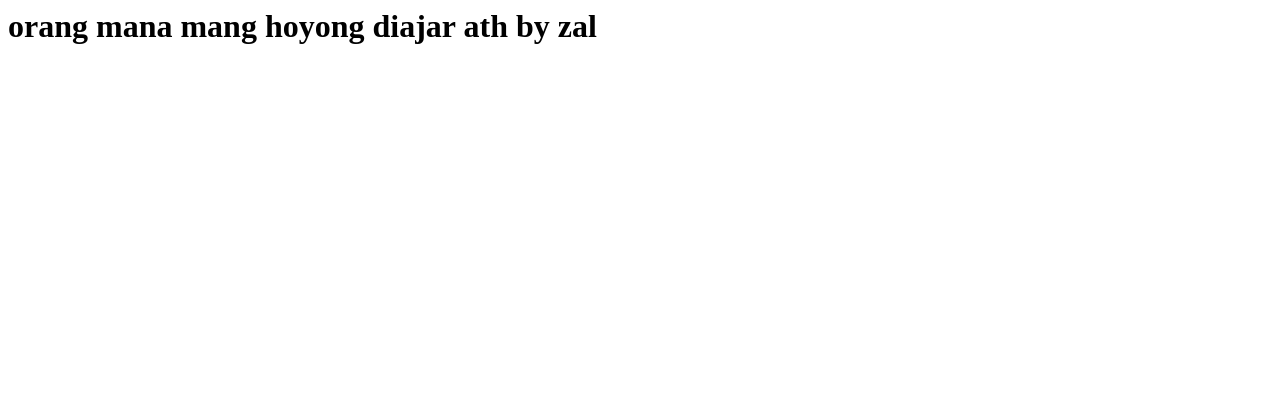
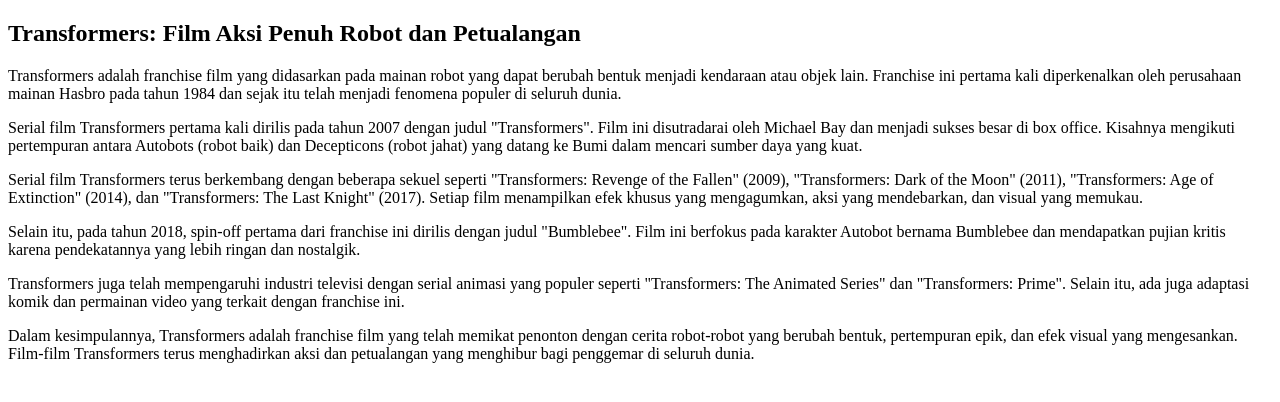
Before and after one commit to ng-docs1/asuasu, a plain HTML site: page index.html in a window 1280 px wide. Drawn offline with Linux system fonts and the light colour scheme.

Commit message:
Update index.html

```diff
--- a/index.html
+++ b/index.html
@@ -1 +1,18 @@
-<h1>orang mana mang hoyong diajar ath by zal</h1>
+<!DOCTYPE html>
+<html>
+<head>
+  <meta name="google-site-verification" content="qgbM_u52NRVT_vNS5GR9mjHovpepFe7SEDyHF272TwM" />
+  <title>Transformers: Film Aksi Penuh Robot dan Petualangan</title>
+</head>
+<body>
+  <article>
+    <h1>Transformers: Film Aksi Penuh Robot dan Petualangan</h1>
+    <p>Transformers adalah franchise film yang didasarkan pada mainan robot yang dapat berubah bentuk menjadi kendaraan atau objek lain. Franchise ini pertama kali diperkenalkan oleh perusahaan mainan Hasbro pada tahun 1984 dan sejak itu telah menjadi fenomena populer di seluruh dunia.</p>
+    <p>Serial film Transformers pertama kali dirilis pada tahun 2007 dengan judul "Transformers". Film ini disutradarai oleh Michael Bay dan menjadi sukses besar di box office. Kisahnya mengikuti pertempuran antara Autobots (robot baik) dan Decepticons (robot jahat) yang datang ke Bumi dalam mencari sumber daya yang kuat.</p>
+    <p>Serial film Transformers terus berkembang dengan beberapa sekuel seperti "Transformers: Revenge of the Fallen" (2009), "Transformers: Dark of the Moon" (2011), "Transformers: Age of Extinction" (2014), dan "Transformers: The Last Knight" (2017). Setiap film menampilkan efek khusus yang mengagumkan, aksi yang mendebarkan, dan visual yang memukau.</p>
+    <p>Selain itu, pada tahun 2018, spin-off pertama dari franchise ini dirilis dengan judul "Bumblebee". Film ini berfokus pada karakter Autobot bernama Bumblebee dan mendapatkan pujian kritis karena pendekatannya yang lebih ringan dan nostalgik.</p>
+    <p>Transformers juga telah mempengaruhi industri televisi dengan serial animasi yang populer seperti "Transformers: The Animated Series" dan "Transformers: Prime". Selain itu, ada juga adaptasi komik dan permainan video yang terkait dengan franchise ini.</p>
+    <p>Dalam kesimpulannya, Transformers adalah franchise film yang telah memikat penonton dengan cerita robot-robot yang berubah bentuk, pertempuran epik, dan efek visual yang mengesankan. Film-film Transformers terus menghadirkan aksi dan petualangan yang menghibur bagi penggemar di seluruh dunia.</p>
+  </article>
+</body>
+</html>
```
